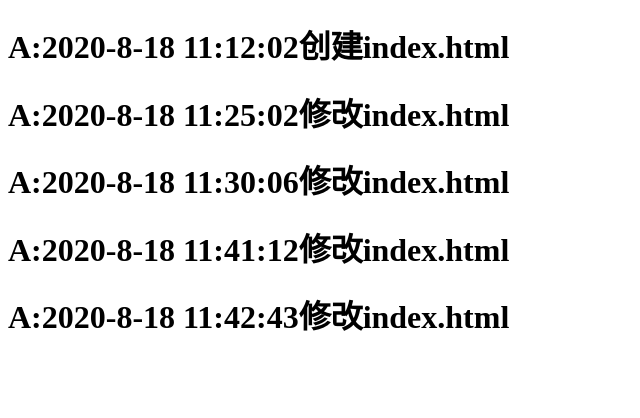
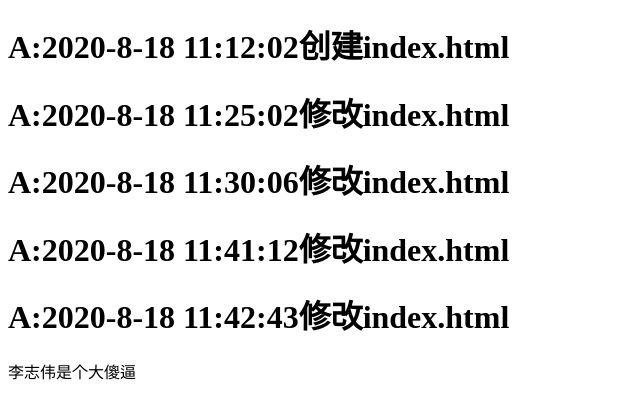
Before and after one commit to lzw2003/code_dome, a plain HTML site: page index.html in a window 1280 px wide. Shown: the whole page, without its empty margins (0-640 px from the left). Drawn offline with Linux system fonts and the light colour scheme.

Commit message:
修改了李志伟是个大傻逼

```diff
--- a/index.html
+++ b/index.html
@@ -11,5 +11,6 @@
     <h1>A:2020-8-18 11:30:06修改index.html</h1>
     <h1>A:2020-8-18 11:41:12修改index.html</h1>
     <h1>A:2020-8-18 11:42:43修改index.html</h1>
+    <p>李志伟是个大傻逼</p>
 </body>
 </html>
```
